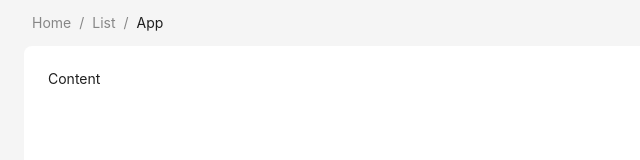
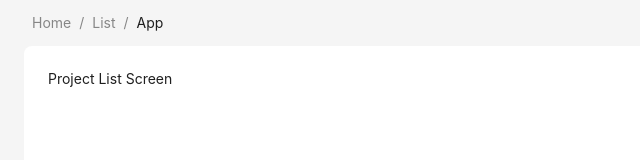
Before and after one commit to ScofieldNguyen/project-demo, a React (Create React App) app: page /projects in a window 1280 px wide. Shown: the top 160 px of the page, without its empty margins (0-640 px from the left). Built offline with nearby package versions, Linux system fonts and the light colour scheme.

Commit message:
setup react router dom and all needed routes

```diff
--- a/package.json
+++ b/package.json
@@ -16,6 +16,7 @@
     "react-app-rewired": "^2.2.1",
     "react-dom": "^18.3.1",
     "react-redux": "^9.1.2",
+    "react-router-dom": "^6.27.0",
     "react-scripts": "5.0.1",
     "typescript": "^4.9.5",
     "web-vitals": "^2.1.4"
--- a/src/App.tsx
+++ b/src/App.tsx
@@ -1,11 +1,12 @@
 import React from 'react';
 import './App.css';
-import MainLayout from '@ui/MainLayout';
+import { RouterProvider } from 'react-router-dom';
+import { router } from '@ui/screens/router';
 
 function App() {
   return (
     <div className="App">
-      <MainLayout />
+      <RouterProvider router={router} />
     </div>
   );
 }
--- a/src/ui/MainLayout.tsx
+++ b/src/ui/MainLayout.tsx
@@ -1,5 +1,6 @@
 import React from 'react';
 import { Layout, theme } from 'antd';
+import { Outlet } from 'react-router-dom';
 import { Content } from 'antd/es/layout/layout';
 import DynamicBreadCrumb from '@ui/components/DynamicBreadCrumb';
 
@@ -18,7 +19,7 @@ export default function MainLayout() {
         }}
         className={'main-content'}
       >
-        Content
+        <Outlet />
       </Content>
     </Layout>
   );
--- /dev/null
+++ b/src/ui/screens/ProjectDetailScreen.tsx
@@ -0,0 +1,3 @@
+export default function ProjectDetailScreen() {
+  return <div>Project Detail</div>;
+}
--- /dev/null
+++ b/src/ui/screens/ProjectListScreen.tsx
@@ -0,0 +1,3 @@
+export default function ProjectListScreen() {
+  return <div>Project List Screen</div>;
+}
--- /dev/null
+++ b/src/ui/screens/router.tsx
@@ -0,0 +1,29 @@
+import { createBrowserRouter, Navigate } from 'react-router-dom';
+import MainLayout from '@ui/MainLayout';
+import ProjectDetailScreen from '@ui/screens/ProjectDetailScreen';
+import ProjectListScreen from '@ui/screens/ProjectListScreen';
+
+export const router = createBrowserRouter([
+  {
+    path: '/projects',
+    element: <MainLayout />,
+    children: [
+      {
+        index: true,
+        element: <ProjectListScreen />,
+      },
+      {
+        path: ':projectName',
+        element: <ProjectDetailScreen />,
+      },
+    ],
+  },
+  {
+    path: '/',
+    element: <Navigate to="/projects" />, // Redirect root URL to /projects
+  },
+  {
+    path: '*',
+    element: <h1>404: Page Not Found</h1>,
+  },
+]);
```
Also changed, not shown: 1 other file (tests, documents, lock files or other folders).
